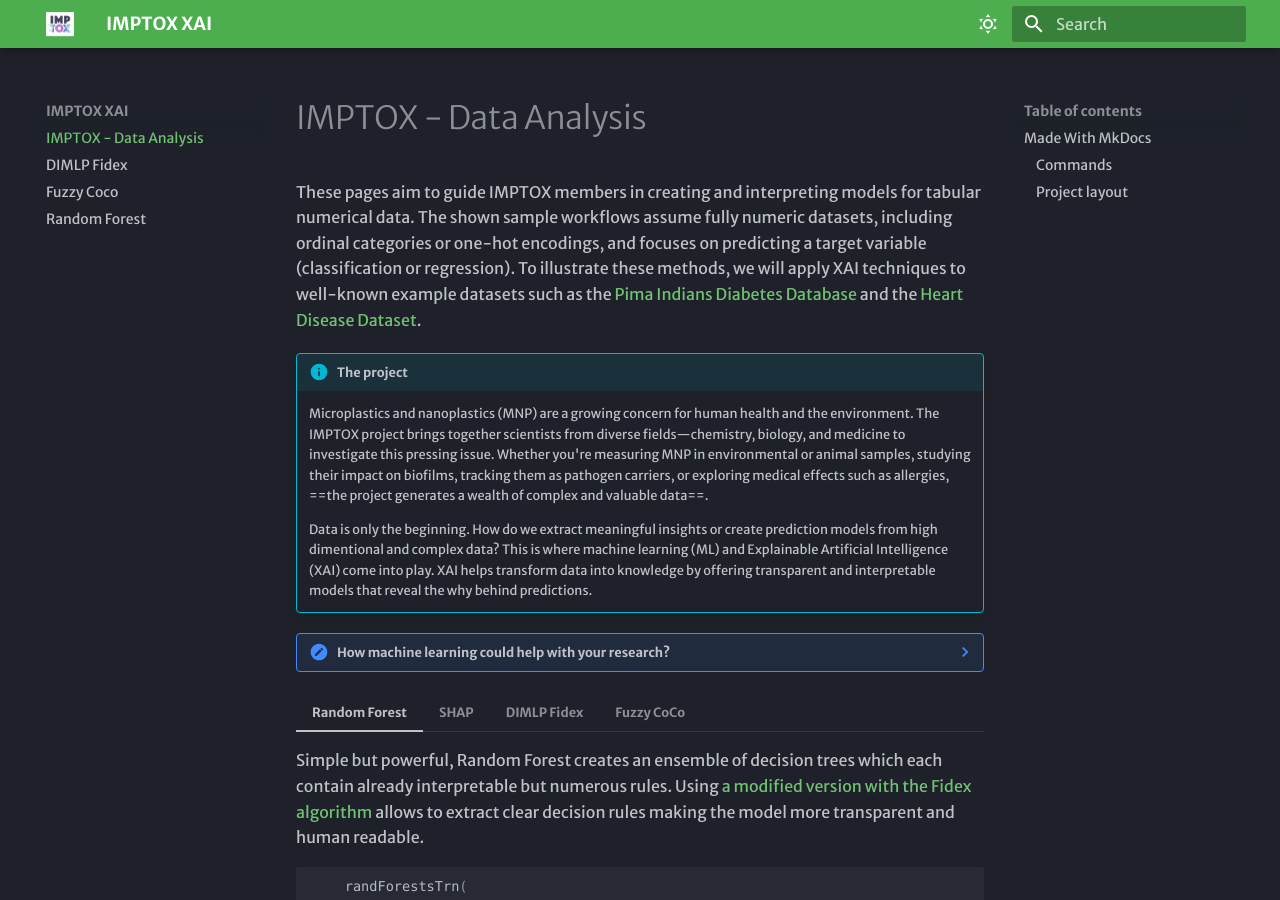
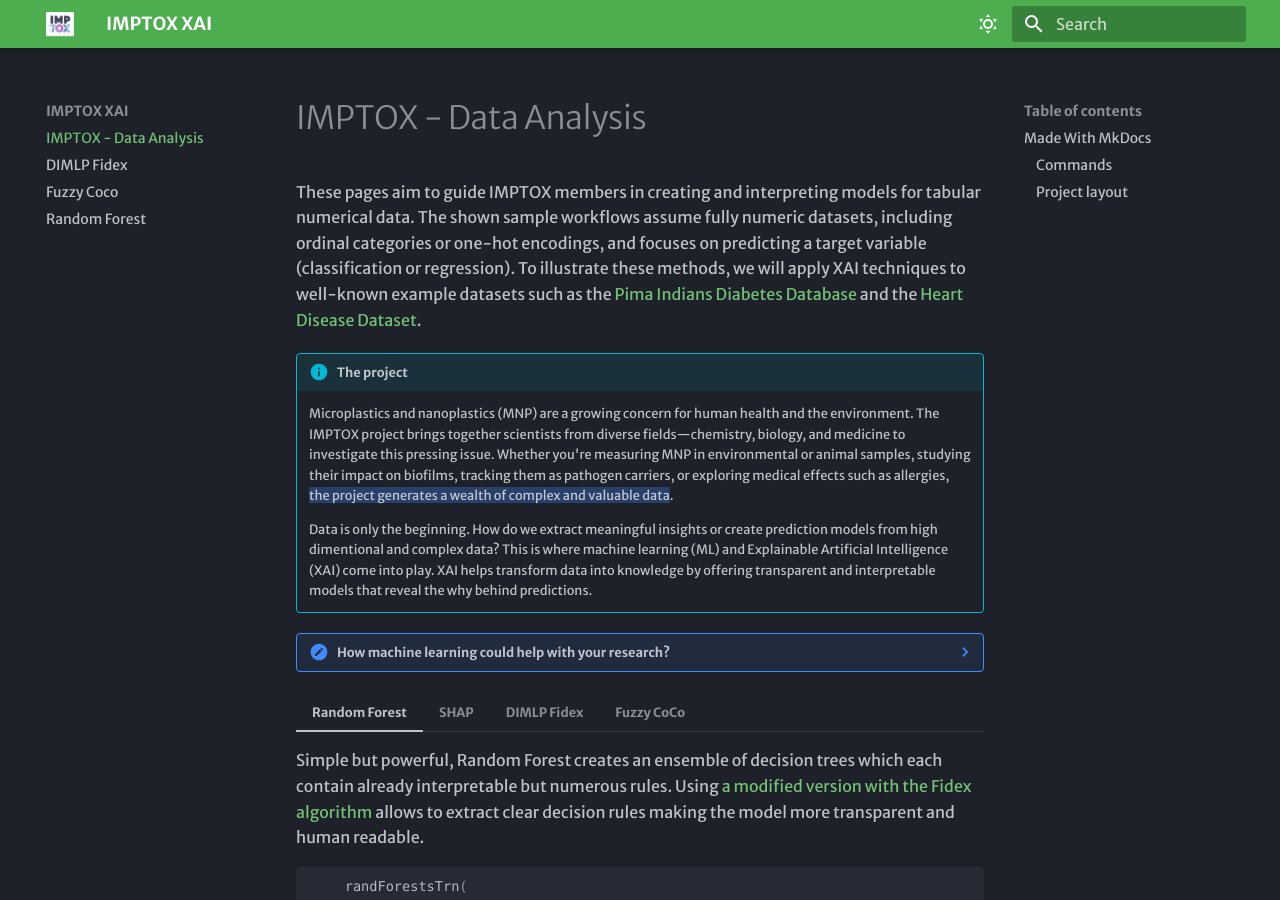
Before and after one commit to ThibaultSchowing/IMPTOX_XAI, an MkDocs documentation site: the page built from docs/index.md, in a window 1280 px wide and 900 px high. Built offline with MkDocs 1.6.1 and Material for MkDocs 9.7.7, drawn with Linux system fonts in a browser that asks for light colours; some web fonts are replaced.

Commit message:
update python markdown options

```diff
--- a/mkdocs.yml
+++ b/mkdocs.yml
@@ -39,6 +39,10 @@
   - pymdownx.inlinehilite
   - pymdownx.snippets
   - pymdownx.superfences
+  - pymdownx.caret
+  - pymdownx.mark
+  - pymdownx.tilde
+  - pymdownx.critic
 
   - pymdownx.tabbed:
       alternate_style: true
```
